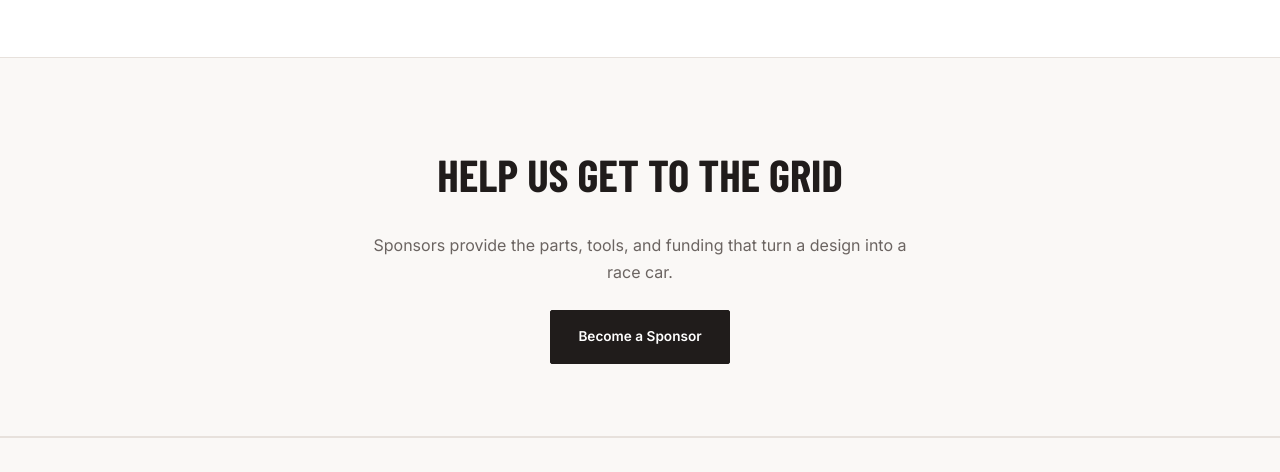
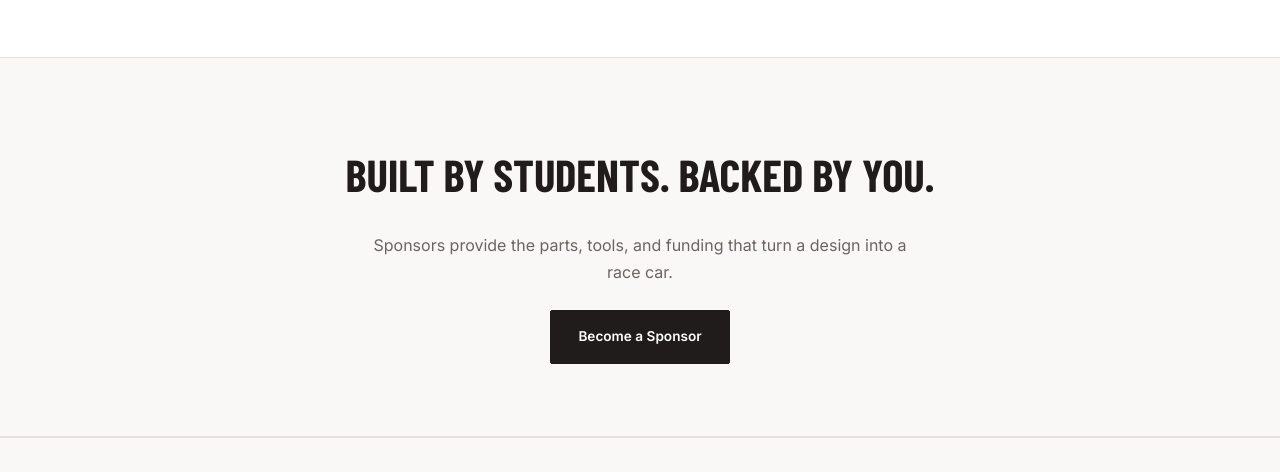
Before and after one commit to GrayCow/tufr-website, a plain HTML site: page about.html in a window 1280 px wide. Shown: the part 4740-5212 px from the top of the page. Drawn offline with nearby package versions, Linux system fonts and the light colour scheme.

Commit message:
About: closing headline is Built by Students. Backed by You.
Closes #82

Co-Authored-By: Claude Sonnet 5.5 <noreply@anthropic.com>

```diff
--- a/about.html
+++ b/about.html
@@ -148,7 +148,7 @@
 
 <section class="subteams bordered" style="text-align:center">
   <div class="container">
-    <h2 style="font-size:clamp(2rem,4.5vw,2.8rem)">Help Us Get to the Grid</h2>
+    <h2 style="font-size:clamp(2rem,4.5vw,2.8rem)">Built by Students. Backed by You.</h2>
     <p class="muted" style="max-width:34rem;margin:0 auto 1.5rem">Sponsors provide the parts, tools, and funding that turn a design into a race car.</p>
     <div class="cta-row" style="justify-content:center">
       <a class="btn solid" href="sponsors.html">Become a Sponsor</a>
```
